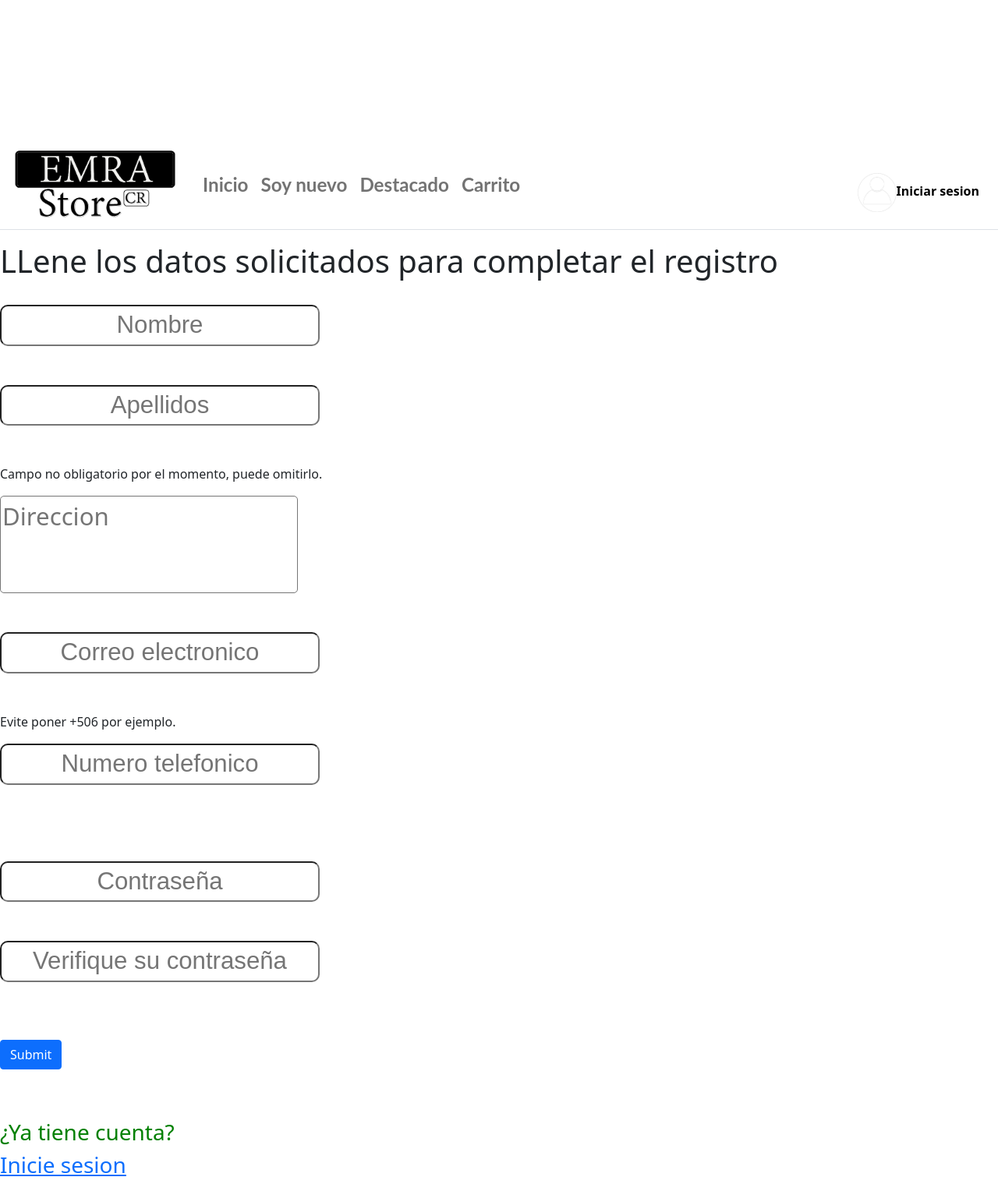
After one commit to GeraldRF/EMRA-Store-CR, a PHP site: page /public_html/registrarse in a window 1280 px wide. The commit adds this page. Shown: the whole page at 78% size. Run offline with PHP 8.4, Linux system fonts and the light colour scheme; some libraries are stand-ins or nearby versions.

Commit message:
cambios varios

```diff
--- a/public_html/recursos/A_HTML/menu.php
+++ b/public_html/recursos/A_HTML/menu.php
@@ -3,59 +3,38 @@
 
 <head>
   <link rel="stylesheet" href="<?php echo $server; ?>/recursos/A_CSS/menu.css">
-
-  <script src="<?php echo $server; ?>/recursos/A_JS/accionesMenu.js"></script>
-  <link href="https://cdn.jsdelivr.net/npm/bootstrap@5.0.2/dist/css/bootstrap.min.css" rel="stylesheet" integrity="sha384-EVSTQN3/azprG1Anm3QDgpJLIm9Nao0Yz1ztcQTwFspd3yD65VohhpuuCOmLASjC" crossorigin="anonymous">
-
+  <link href="https://cdn.jsdelivr.net/npm/bootstrap@5.0.2/dist/css/bootstrap.min.css" rel="stylesheet">
+  <script src="https://cdn.jsdelivr.net/npm/bootstrap@5.0.2/dist/js/bootstrap.bundle.min.js"></script>
 </head>
 
-<body>
-  <nav class="navbar navbar-light" style="background-color: #e3f2fd;">
+  <nav class="navbar navbar-expand-sm navbar-toggleable-sm navbar-light bg-lsg border-bottom box-shadow mb-3">
+    <div class="container" style="min-width:100%">
+      <div>
+        <img src="<?php echo $server; ?>/recursos/Img_GUI/EMRA Store CR Logo.png" style="margin-right:20px; max-width:220px;">
+      </div>
+      <button class="navbar-toggler" type="button" data-bs-toggle="collapse" data-bs-target="#collapseExample" aria-expanded="false" aria-controls="collapseExample">
+        <span class="navbar-toggler-icon"></span>
+      </button>
+      <div class="navbar-collapse collapse d-sm-inline-flex justify-content-between" id="collapseExample">
+        <ul class="navbar-nav flex-grow-1">
 
-    <div id="nav">
-      <div id="menu">
-        <div id="fijo">
+          <li class="nav-item">
+            <a class="nav-link" id="boton_trasp" href="<?php echo $server; ?>"><strong>Inicio</strong></a>
+          </li>
+          <li class="nav-item">
+            <a class="nav-link" id="boton_trasp" href="<?php echo $server; ?>/registrarse"><strong>Soy nuevo</strong></a>
+          </li>
+          <li class="nav-item">
+            <a class="nav-link" id="boton_trasp" href="<?php echo $server; ?>"><strong>Destacado</strong></a>
+          </li>
+          <li class="nav-item">
+            <a class="nav-link" id="boton_trasp" href="<?php echo $server; ?>"><strong>Carrito</strong></a>
+          </li>
 
-          <div>
-            <div>
-              <img src="<?php echo $server; ?>/recursos/Img_GUI/EMRA Store CR Logo.png" style="margin-top:5px;max-width:220px;">
-            </div>
-            <div>
-              <table align="center">
-                <tr>
-                  <td>
-
-                    <button id="boton_trasp" onclick="redirec('inicio')"><strong>Inicio</strong></button>
-
-                  </td>
-
-                  <td>
-                    <button id="boton_trasp" onclick="redirec('nuevo')"><strong>Soy nuevo</strong></button>
-
-                  </td>
-
-
-                  <td>
-                    <button id="boton_trasp" onclick="redirec('destacado')"><strong>Destacado</strong></button>
-                  </td>
-
-                  <td>
-                    <button id="boton_trasp" onclick="redirec('carrito')"><strong>Carrito</strong></button>
-                  </td>
-                </tr>
-
-              </table>
-            </div>
-            <div>
-              <button id="ini" style="margin-top: 20px;" onclick="redirec('sesion')"><img src="<?php echo $server; ?>/recursos/Img_GUI/persona.ico" style="vertical-align:middle; max-width:50px;"><strong>Iniciar sesion</strong></button>
-            </div>
-
-          </div>
-
+        </ul>
+        <div>
+          <a class="btn" id="ini" style="margin-top: 20px;" href="<?php echo $server; ?>/inicia-sesion"><img src="<?php echo $server; ?>/recursos/Img_GUI/persona.ico" style="vertical-align:middle; max-width:50px;"><strong>Iniciar sesion</strong></a>
         </div>
       </div>
     </div>
-
   </nav>
-
-</body>
--- /dev/null
+++ b/public_html/registrarse/index.php
@@ -0,0 +1,70 @@
+<html>
+
+<head>
+
+  <!--- https://grfixurdivice.000webhostapp.com | < ?php echo $server; ?> -->
+  <?php $server = "http://localhost:3000/public_html"; ?>
+
+  <link rel="stylesheet" href="<?php echo $server; ?>/recursos/A_CSS/estiloRegistrar.css">
+
+  <script src="https://code.jquery.com/jquery-3.2.1.min.js"></script>
+  <script src="<?php echo $server; ?>/recursos/A_JS/impotarMenu.js"></script>
+  <script src="<?php echo $server; ?>/recursos/A_JS/verificarRegistro.js"></script>
+
+  <link href="https://cdn.jsdelivr.net/npm/bootstrap@5.0.2/dist/css/bootstrap.min.css" rel="stylesheet" integrity="sha384-EVSTQN3/azprG1Anm3QDgpJLIm9Nao0Yz1ztcQTwFspd3yD65VohhpuuCOmLASjC" crossorigin="anonymous">
+  <script src="https://cdn.jsdelivr.net/npm/bootstrap@5.0.2/dist/js/bootstrap.bundle.min.js" integrity="sha384-MrcW6ZMFYlzcLA8Nl+NtUVF0sA7MsXsP1UyJoMp4YLEuNSfAP+JcXn/tWtIaxVXM" crossorigin="anonymous"></script>
+
+  <meta charset="UTF-8">
+
+  <title>Registrese</title>
+
+</head>
+
+<body>
+  <header>
+    <?php require_once('../recursos/A_HTML/menu.php'); ?>
+  </header>
+
+  <div style="align-content: center;">
+
+    <form action="<?php echo $server; ?>/recursos/A_PHP/leerNuevoRegistroPostgres.php" method="post">
+
+      <h1>LLene los datos solicitados para completar el registro</h1>
+      <br>
+
+      <div> <input placeholder="Nombre" class="txtfield" type="text" id="Nombre" onkeyup="verificarNombre()"></div>
+      <div id="nombre" class="divS"></div>
+
+      <div><input placeholder="Apellidos" class="txtfield" type="text" id="Apellidos" onkeyup="verificarApellidos();"></div>
+      <div id="apellidos" class="divS"></div>
+
+      <div>
+        <p>Campo no obligatorio por el momento, puede omitirlo.</p>
+      </div>
+      <div><textarea placeholder="Direccion" class="textA" type="textarea" id="Direccion" onkeyup="verificarDireccion()"></textarea></div>
+      <div id="direccion" class="divS"></div>
+
+      <div><input placeholder="Correo electronico" class="txtfield" type="email" id="Correo" onkeyup="verificarCorreo()"></div>
+      <div id="correo" class="divS"></div>
+
+      <p>Evite poner +506 por ejemplo.</p>
+      <div><input placeholder="Numero telefonico" class="txtfield" type="text" id="Telefono" onkeyup="verificarTelefono()"></div>
+      <div id="telefono" class="divS"></div><br><br>
+
+      <div><input placeholder="Contraseña" type="password" class="txtfield" id="Contra" onkeyup="verificarContra()"></div>
+      <div id="contra" class="divS"></div>
+
+      <div><input placeholder="Verifique su contraseña" class="txtfield" type="password" id="Contra2" onkeyup="verificarContra()"></div>
+      <div id="cotra2" class="divS"></div><br>
+
+      <input class="btn btn-primary" type="submit" content="Registrar">
+      <!--<div name="Boton"></div>-->
+
+    </form><br><br>
+    <h3 style="color:green;">¿Ya tiene cuenta?</h3>
+    <h3><a href="">Inicie sesion</a></h3>
+  </div>
+
+</body>
+
+</html>
```
Also changed, not shown: public_html/index.php (+5 -5 lines), public_html/recursos/A_JS/accionesMenu.js (+7 -4 lines), public_html/registrarse/Registrarse.html (deleted, +0 -65 lines), public_html/inicia-sesion/index.php (renamed from public_html/inicia-sesion/LogIn.php), public_html/recursos/Img_GUI/EMRA Store CR Logo.png (added).
